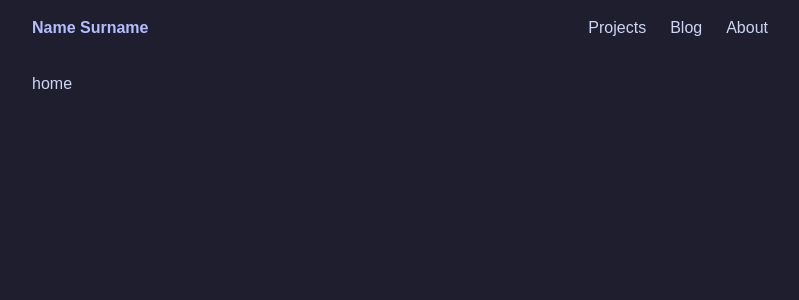
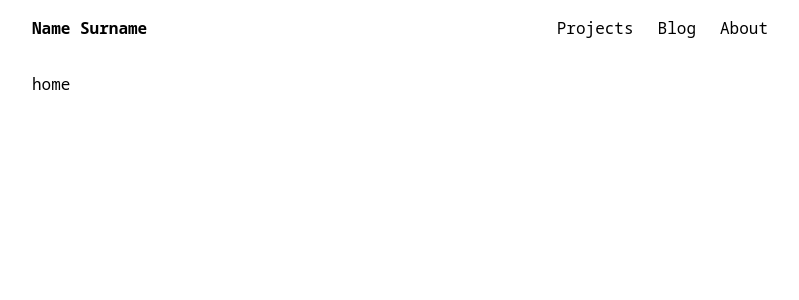
Before and after one commit to aurum77/portfolio, a React (Vite) app in the folder web/: page / in a window 1280 px wide. Shown: the top 300 px of the page, without its empty margins (240-1039 px from the left). Built offline with nearby package versions, Linux system fonts and the light colour scheme.

Commit message:
change colorscheme

```diff
--- a/web/index.css
+++ b/web/index.css
@@ -4,22 +4,22 @@
 
 @layer base {
   html {
-        font-family: "Cascadia Code", sans-serif;
+    font-family: "Noto Sans Mono", sans-serif;
   }
 
   h1 {
-        @apply text-4xl font-bold text-catppuccin-green mb-2 mt-4
+    @apply text-4xl font-bold text-gruvbox-blue mb-2 mt-4;
   }
 
   h2 {
-        @apply text-3xl font-bold text-catppuccin-mauve md:mx-2 mx-1 mb-2 mt-4
+    @apply text-3xl font-bold text-gruvbox-purple md:mx-2 mx-1 mb-2 mt-4;
   }
 
   h3 {
-        @apply text-2xl font-bold text-catppuccin-maroon md:mx-4 mx-2 mb-2 mt-4
+    @apply text-2xl font-bold text-gruvbox-aqua md:mx-4 mx-2 mb-2 mt-4;
   }
 
   p {
-        @apply text-base md:mx-8 mx-4 mb-4
+    @apply text-base md:mx-8 mx-4 mb-4;
   }
 }
--- a/web/tailwind.config.js
+++ b/web/tailwind.config.js
@@ -4,12 +4,12 @@
   theme: {
     extend: {
       colors: {
-        'catppuccin-base': '#1e1e2e',
-        'catppuccin-text': '#cdd6f4',
-        'catppuccin-sapphire': '#b4befe',
-        'catppuccin-green': '#a6e3a1',
-        'catppuccin-mauve': '#cba6f7',
-        'catppuccin-maroon': '#eba0ac'
+        'gruvbox-base': '#282828',
+        'gruvbox-fg': '#ebdbb2',
+        'gruvbox-yellow': '#fabd2f',
+        'gruvbox-blue': '#83a598',
+        'gruvbox-purple': '#d3869b',
+        'gruvbox-aqua': '#8ec07c'
       }
     },
   },
```
Lines whose indentation alone changed are shown as unchanged.
